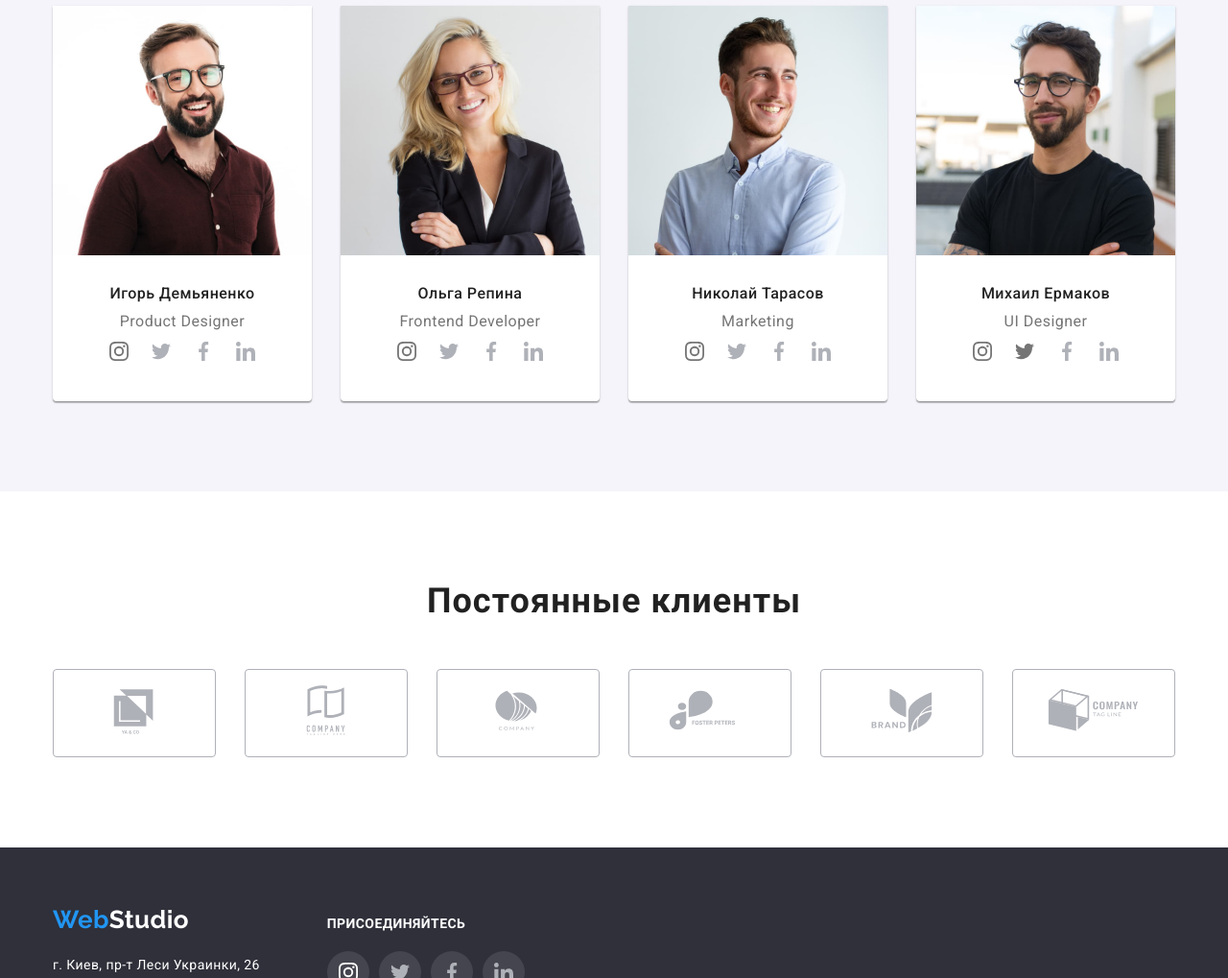
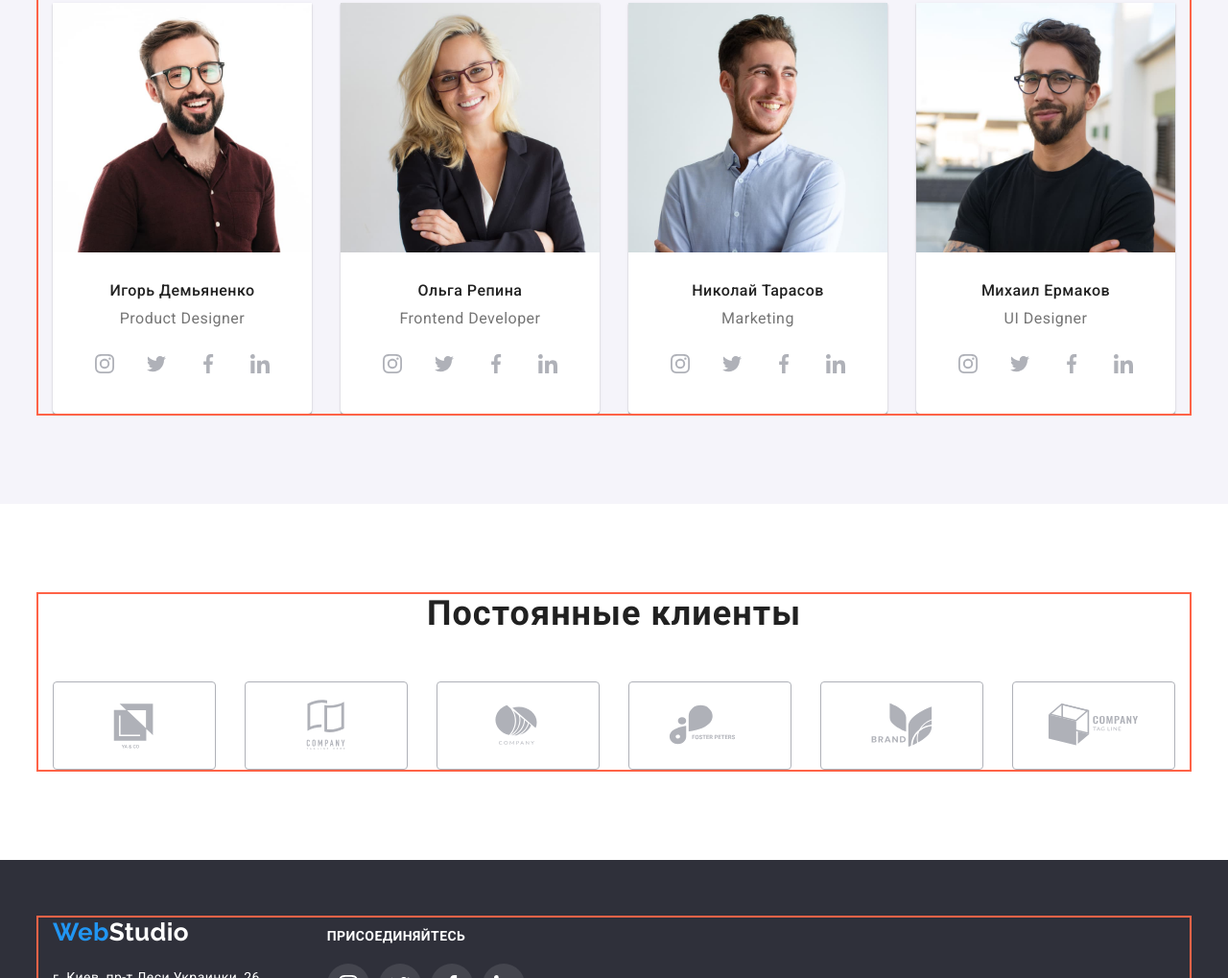
Before and after one commit to Viktotiia12/goit-markup-hw-04, a plain HTML site: page index.html in a window 1280 px wide. Shown: the part 1781-2800 px from the top of the page at 96% size. Drawn offline with nearby package versions, Linux system fonts and the light colour scheme.

Commit message:
Исправленное дз 29.06

```diff
--- a/css/styles.css
+++ b/css/styles.css
@@ -28,7 +28,7 @@ body{
     width: 1200px;
     padding-left: 15px;
     padding-right: 15px;
-
+    outline: 2px solid tomato;
 }
 .list{
   list-style-type: none;
@@ -222,9 +222,11 @@ font-size: 14px;
 line-height: 1.2;
 letter-spacing: 0.02em;
 text-decoration: none;
-display: inline;
 margin-top: 0;
 margin-bottom: 0;
+display: flex;
+text-align: center;
+
 
 }
 .button-auth:hover,
@@ -460,6 +462,7 @@ background-color: var(--team-background-color);
     font-size: 16px;
     line-height: 1.19;
     letter-spacing: 0.03em;
+    margin-bottom: 16px;
 }
 .social-link{
     display: flex;
@@ -468,7 +471,7 @@ background-color: var(--team-background-color);
     padding: 0;
     align-items: center;
     justify-content: center;
-    color: var(--primary-text-color);
+    color: #AFB1B8;
     list-style-type: none;
 
 }
@@ -481,9 +484,16 @@ background-color: var(--team-background-color);
     height: 44px;
     border-radius: 50px;
 
+
     list-style-type: none;
-    fill: var(--primary-text-color)
+    fill: #AFB1B8;
 
+}
+.team-icon {
+    margin-right: 10px;
+}
+.team-icon:last-child{
+    margin-right: 0;
 }
 .social-icon{
     fill: currentColor;
@@ -492,7 +502,7 @@ background-color: var(--team-background-color);
 .social-link.link:hover,
 .social-link.link:focus {
     background-color: var(--acent-color);
-    color: var(--head-line-color);
+    color: var(--head-text-color);
 }
 
 .social-icon.insta{
@@ -524,7 +534,8 @@ background-color: var(--team-background-color);
 
     margin-bottom: 50px;
 }
-.client.list .link{
+
+.client-list .list{
     display: flex;
     justify-content: center;
     align-items: center;
@@ -533,25 +544,41 @@ background-color: var(--team-background-color);
     height: 92px;
     border: 1px solid #AFB1B8;
     border-radius: 4px;
+    margin-right: 0;
+    fill: #AFB1B8;
+
+
+}
+.client-link {
+    display: flex;
+    justify-content: center;
+    align-items: center;
+    width: 170px;
+    height: 92px;
+    border: 1px solid #afb1b8;
+    border-radius: 4px;
+
+    color: #afb1b8;
+
+}
+.client-item{
     margin-right: 30px;
-    color: var(--primary-text-color);
 }
-.client.list .link:last-child{
+.client-item:last-child{
     margin-right: 0;
 }
-.client.list .link:hover,
-.client.list .link:focus{
-    border-color: var(--acent-color);
-}
-.client-link{
-color: #AFB1B8;
-}
-.icon-client{
+.client-icon{
     fill: currentColor;
 }
-.icon-client:hover,
-.icon-client:focus{
-    fill: var(--acent-color);
+.client-link:hover,
+.client-link:focus{
+    border-color: var(--acent-color);
+    color: var(--acent-color)
+}
+
+
+.icon-client{
+    color: currentColor;
 }
 
 
@@ -680,8 +707,7 @@ background-color: var(--bacground-hero-color);
 .social .title{
         font-weight: 700;
         font-size: 14px;
-        line-height: 1,
-        14;
+        line-height: 1.14;
         text-transform: uppercase;
         color: var(--head-text-color);
         margin-bottom: 20px;
@@ -753,12 +779,11 @@ margin-right: 8px;
 
     }
 
-.portfolio-item:hover,
-.portfolio-item:focus{
-    box-shadow: 1px 4px rgba(0, 0, 0, 0.16),
-    0px 4px rgba(0, 0, 0, 0.06),
-    0px 1px rgba(0, 0, 0, 0.12);
-
+.examples.link:hover,
+.examples.link:focus{
+    box-shadow: 0px 1px 1px rgba(0, 0, 0, 0.12),
+    0px 4px 4px rgba(0, 0, 0, 0.06),
+    1px 4px 6px rgba(0, 0, 0, 0.16);
 }
     .portfolio-item:nth-child(3n) {
         margin-right: 0;
--- a/index.html
+++ b/index.html
@@ -163,21 +163,21 @@
             <h3 class="title secondary">Игорь Демьяненко</h3>
             <p class="team-text">Product Designer</p>
         <ul class="social-link">
-            <li><a class="social-link link" href="https://www.instagram.com">
+            <li class="team-icon"><a class="social-link link" href="https://www.instagram.com">
                 <svg class="social-icon insta" width="20" height="20">
                     <use href="./images/icon2.svg#icon-instagram-1">
 
                     </use>
                 </svg>
             </a></li>
-            <li><a class="social-link link" href="https://twitter.com">
+            <li class="team-icon"><a class="social-link link" href="https://twitter.com">
                 <svg class="social-icon" width="20" height="20">
                 <use href="./images/icons.svg#icon-twitter-1-3">
 
                 </use>
                 </svg>
             </a></li>
-            <li><a class="social-link link" href="https://www.facebook.com">
+            <li class="team-icon"><a class="social-link link" href="https://www.facebook.com">
                 <svg class="social-icon" width="20" height="20">
                 <use href="./images/icons.svg#icon-facebook-1-3">
 
@@ -185,7 +185,7 @@
             </svg></a>
 
             </li>
-            <li><a class="social-link link" href="https://ru.linkedin.com">
+            <li class="team-icon"><a class="social-link link" href="https://ru.linkedin.com">
                 <svg class="social-icon" width="20" height="20">
                     <use href="./images/icons.svg#icon-linkedin-1-3">
 
@@ -206,21 +206,21 @@
             <h3 class="title secondary">Ольга Репина</h3>
             <p class="team-text">Frontend Developer</p>
         <ul class="social-link">
-            <li><a class="social-link link" href="https://www.instagram.com">
+            <li class="team-icon"><a class="social-link link" href="https://www.instagram.com">
                     <svg class="social-icon insta" width="20" height="20">
                         <use href="./images/icon2.svg#icon-instagram-1">
 
                         </use>
                     </svg>
                 </a></li>
-            <li><a class="social-link link" href="https://twitter.com">
+            <li class="team-icon"><a class="social-link link" href="https://twitter.com">
                     <svg class="social-icon" width="20" height="20">
                         <use href="./images/icons.svg#icon-twitter-1-3">
 
                         </use>
                     </svg>
                 </a></li>
-            <li><a class="social-link link" href="https://www.facebook.com">
+            <li class="team-icon"><a class="social-link link" href="https://www.facebook.com">
                     <svg class="social-icon" width="20" height="20">
                         <use href="./images/icons.svg#icon-facebook-1-3">
 
@@ -228,7 +228,7 @@
                     </svg></a>
 
             </li>
-            <li><a class="social-link link" href="https://ru.linkedin.com">
+            <li class="team-icon"><a class="social-link link" href="https://ru.linkedin.com">
                     <svg class="social-icon" width="20" height="20">
                         <use href="./images/icons.svg#icon-linkedin-1-3">
 
@@ -237,7 +237,6 @@
                 </a>
 
             </li>
-
         </ul>
     </div>
         </li>
@@ -248,21 +247,21 @@
             <h3 class="title secondary">Николай Тарасов</h3>
         <p class="team-text">Marketing</p>
 <ul class="social-link">
-    <li><a class="social-link link" href="https://www.instagram.com">
+    <li class="team-icon"><a class="social-link link" href="https://www.instagram.com">
             <svg class="social-icon insta" width="20" height="20">
                 <use href="./images/icon2.svg#icon-instagram-1">
 
                 </use>
             </svg>
         </a></li>
-    <li><a class="social-link link" href="https://twitter.com">
+    <li class="team-icon"><a class="social-link link" href="https://twitter.com">
             <svg class="social-icon" width="20" height="20">
                 <use href="./images/icons.svg#icon-twitter-1-3">
 
                 </use>
             </svg>
         </a></li>
-    <li><a class="social-link link" href="https://www.facebook.com">
+    <li class="team-icon"><a class="social-link link" href="https://www.facebook.com">
             <svg class="social-icon" width="20" height="20">
                 <use href="./images/icons.svg#icon-facebook-1-3">
 
@@ -270,7 +269,7 @@
             </svg></a>
 
     </li>
-    <li><a class="social-link link" href="https://ru.linkedin.com">
+    <li class="team-icon"><a class="social-link link" href="https://ru.linkedin.com">
             <svg class="social-icon" width="20" height="20">
                 <use href="./images/icons.svg#icon-linkedin-1-3">
 
@@ -279,7 +278,6 @@
         </a>
 
     </li>
-
 </ul>
 </div>
 </li>
@@ -290,21 +288,21 @@
             <h3 class="title secondary">Михаил Ермаков</h3>
         <p class="team-text">UI Designer</p>
 <ul class="social-link">
-    <li><a class="social-link link" href="https://www.instagram.com">
+    <li class="team-icon"><a class="social-link link" href="https://www.instagram.com">
             <svg class="social-icon insta" width="20" height="20">
                 <use href="./images/icon2.svg#icon-instagram-1">
 
                 </use>
             </svg>
         </a></li>
-    <li><a class="social-link link" href="https://twitter.com">
+    <li class="team-icon"><a class="social-link link" href="https://twitter.com">
             <svg class="social-icon" width="20" height="20">
                 <use href="./images/icon2.svg#icon-twitter-1">
 
                 </use>
             </svg>
         </a></li>
-    <li><a class="social-link link" href="https://www.facebook.com">
+    <li class="team-icon"><a class="social-link link" href="https://www.facebook.com">
             <svg class="social-icon" width="20" height="20">
                 <use href="./images/icons.svg#icon-facebook-1-3">
 
@@ -312,7 +310,7 @@
             </svg></a>
 
     </li>
-    <li><a class="social-link link" href="https://ru.linkedin.com">
+    <li class="team-icon"><a class="social-link link" href="https://ru.linkedin.com">
             <svg class="social-icon" width="20" height="20">
                 <use href="./images/icons.svg#icon-linkedin-1-3">
 
@@ -334,44 +332,44 @@
     <section class="clients">
         <div class="conteiner">
             <h2 class="client-title">Постоянные клиенты</h2>
-            <ul class="client list">
-                <li class="link first"><a class="client-link" href="">
-                    <svg class="icon-client" width="106" height="60">
+            <ul class="client-list list">
+                <li class="client-item"><a class="client-link" href="">
+                    <svg class="client-icon" width="106" height="60">
                     <use href="./images/icon2.svg#icon-Logo1">
 
                     </use>
                 </svg>
             </a></li>
-                <li class="link second"><a  class="client-link" href="">
-                    <svg class="icon-client" width="106" height="60">
+                <li class="client-item"><a  class="client-link" href="">
+                    <svg class="client-icon" width="106" height="60">
                         <use href="./images/icon2.svg#icon-Logo2">
 
                         </use>
                     </svg>
                 </a></li>
-                <li class="link third"><a  class="client-link" href="">
-                    <svg class="icon-client" width="106" height="60">
+                <li class="client-item"><a  class="client-link" href="">
+                    <svg class="client-icon" width="106" height="60">
                         <use href="./images/icon2.svg#icon-Logo3">
 
                         </use>
                     </svg>
                 </a></li>
-                <li class="link fourth"><a class="client-link" href="">
-                    <svg class="icon-client" width="106" height="60">
+                <li class="client-item"><a class="client-link" href="">
+                    <svg class="client-icon" width="106" height="60">
                         <use href="./images/icon2.svg#icon-Logo4">
 
                         </use>
                     </svg>
                 </a></li>
-                <li class="link five"><a class="client-link" href="">
-                    <svg class="icon-client" width="1-6" height="60">
+                <li class="client-item"><a class="client-link" href="">
+                    <svg class="client-icon" width="1-6" height="60">
                         <use href="./images/icon2.svg#icon-Logo5">
 
                         </use>
                     </svg>
                 </a></li>
-                <li class="link six"><a class="client-link" href="">
-                    <svg class="icon-client" width="106" height="60">
+                <li class="client-item"><a class="client-link" href="">
+                    <svg class="client-icon" width="106" height="60">
                     <use href="./images/icon2.svg#icon-Logo6">
 
                     </use>
@@ -406,7 +404,7 @@
 
         <div class="social">
 
-            <h2 class="title">присоединяйтесь</h2>
+            <p class="title">присоединяйтесь</p>
             <ul class="social-link">
                 <li><a class="social-link link" href="https://www.instagram.com">
                         <svg class="social-icon insta" width="20" height="20">
```
